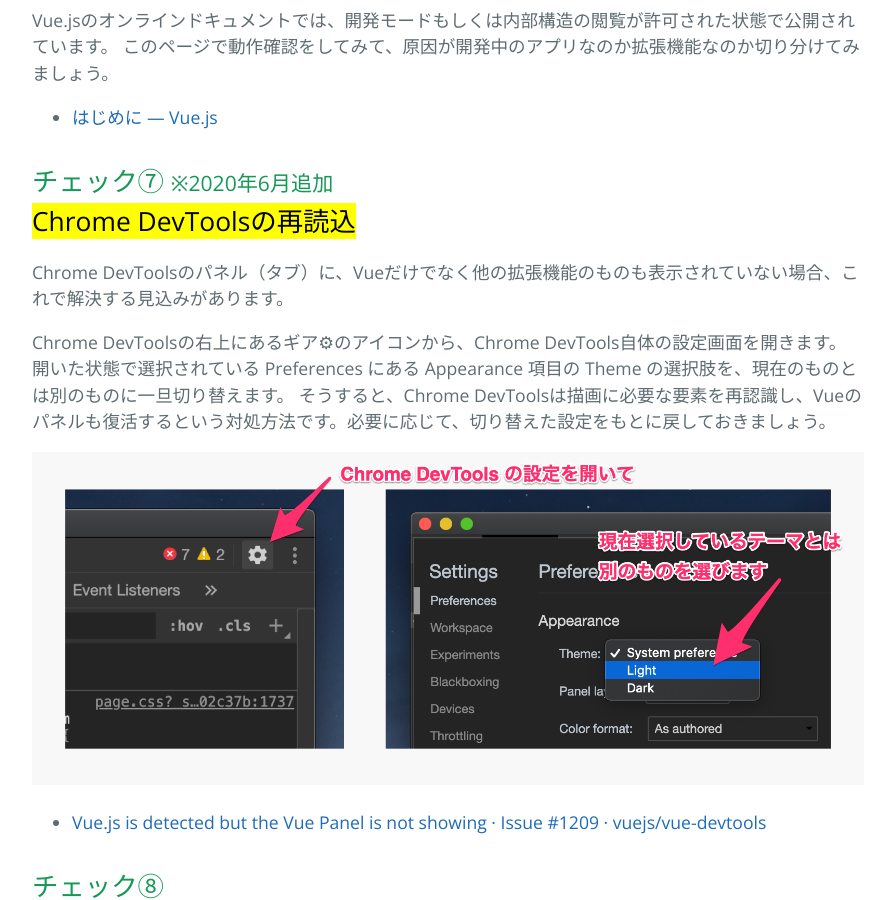
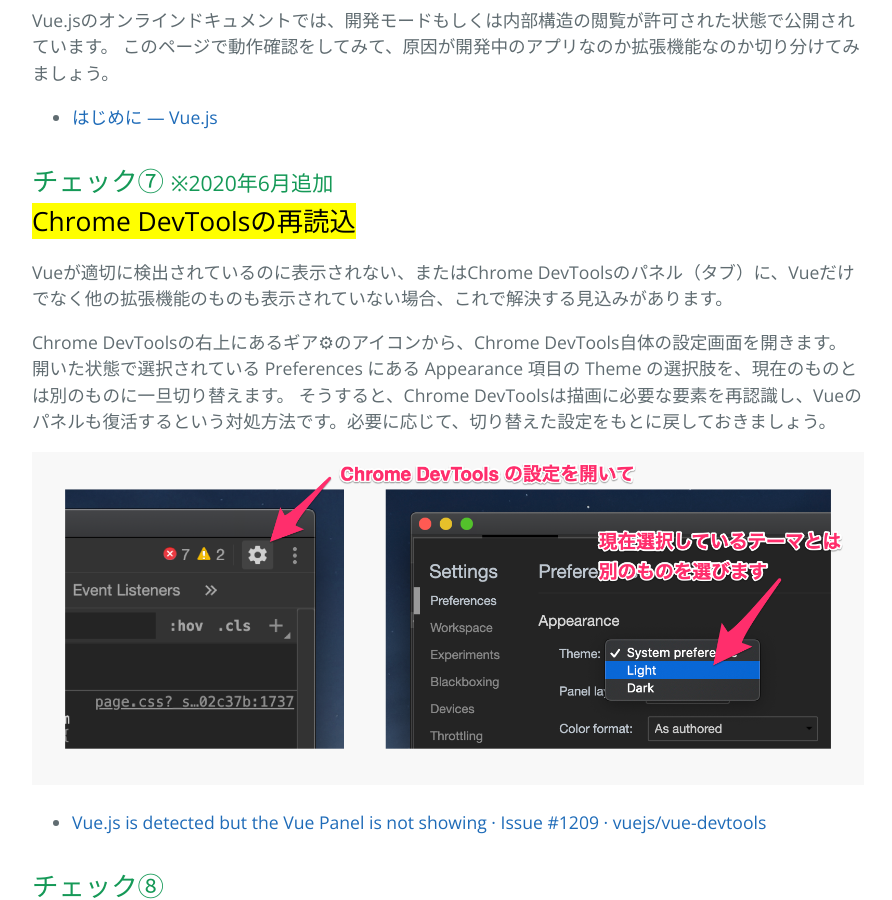
Before and after one commit to syon/nocorica, a Jekyll site: the page built from _posts/2018-08-20-vue-devtools-not-works.md, in a window 1280 px wide and 900 px high, scrolled down 3645 px. Shown: the whole window, without its empty margins (192-1084 px from the left). Built offline with Jekyll 4.4.1, drawn with Linux system fonts in a browser that asks for light colours.

Commit message:
:memo: Vue DevTools

```diff
--- a/_posts/2018-08-20-vue-devtools-not-works.md
+++ b/_posts/2018-08-20-vue-devtools-not-works.md
@@ -58,7 +58,7 @@
 
 ## チェック⑦ <small style="font-weight:normal;">※2020年6月追加</small> <br> <mark>Chrome DevToolsの再読込</mark>
 
-Chrome DevToolsのパネル（タブ）に、Vueだけでなく他の拡張機能のものも表示されていない場合、これで解決する見込みがあります。
+Vueが適切に検出されているのに表示されない、またはChrome DevToolsのパネル（タブ）に、Vueだけでなく他の拡張機能のものも表示されていない場合、これで解決する見込みがあります。
 
 Chrome DevToolsの右上にあるギア⚙のアイコンから、Chrome DevTools自体の設定画面を開きます。
 開いた状態で選択されている Preferences にある Appearance 項目の Theme の選択肢を、現在のものとは別のものに一旦切り替えます。
```
